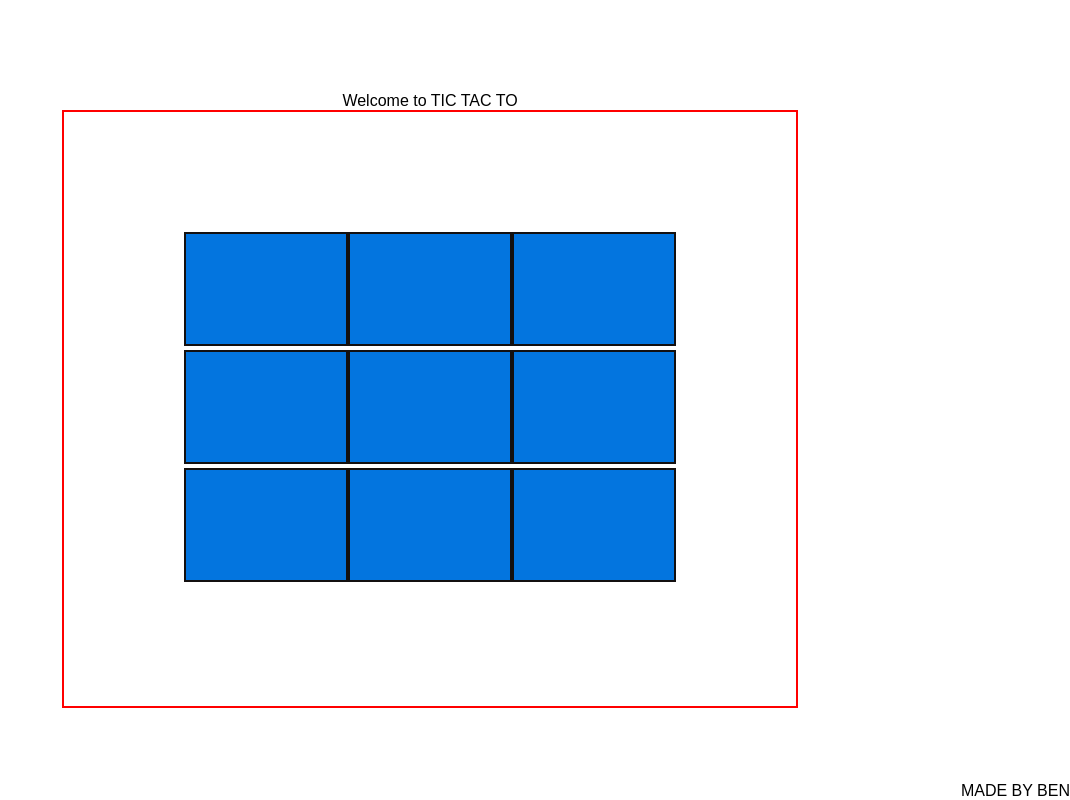
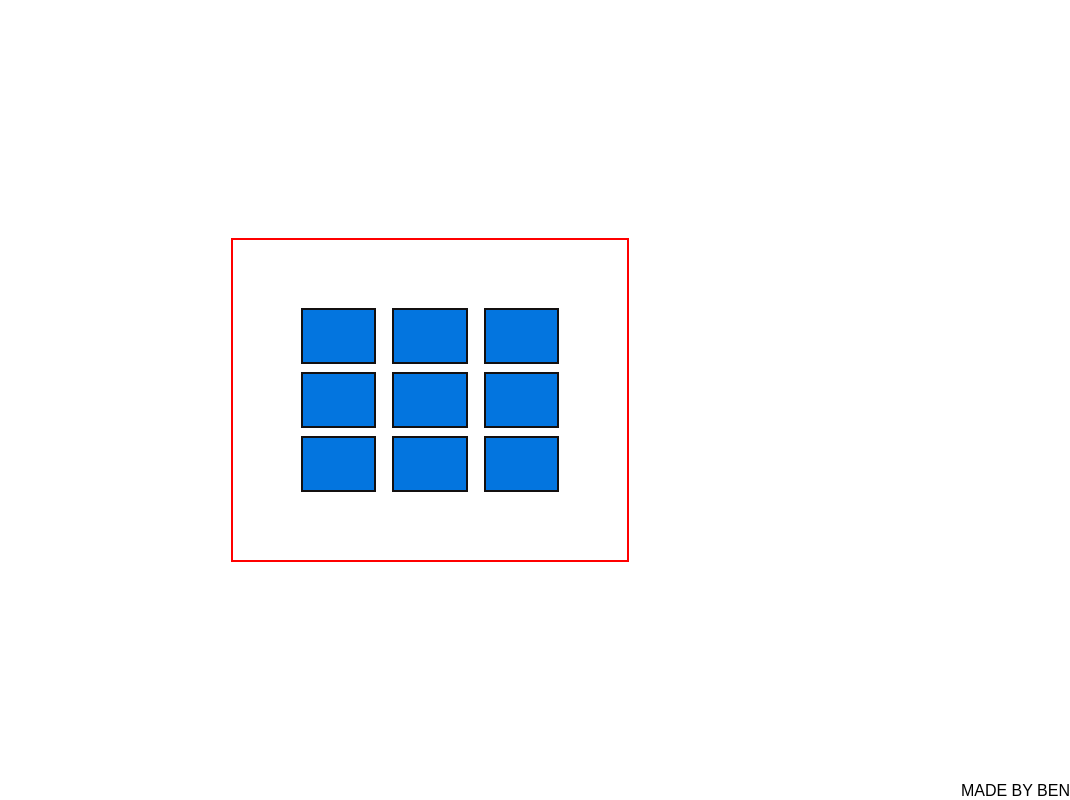
Before and after one commit to CodeAcademyBKK2017/react-intro, a React (Create React App) app: page / in a window 1280 px wide. Shown: the whole page, without its empty margins (210-1280 px from the left). Built offline with nearby package versions, Linux system fonts and the light colour scheme.

Commit message:
reponsive support

```diff
--- a/src/App.js
+++ b/src/App.js
@@ -5,7 +5,6 @@ class App extends Component {
   render () {
     return (
       <div className={'app'}>
-        <div className='app-header'>Welcome to TIC TAC TO</div>
         <Box />
         <div className={'made-by'}>MADE BY BEN </div>
       </div>
--- a/src/components/Box/Box.style.css
+++ b/src/components/Box/Box.style.css
@@ -1,4 +1,7 @@
 .box {
-border: 2px solid red;
-padding: 120px;
+    display: flex;
+    border: 2px solid red;
+    padding: 60px;
+    align-content: center;
+    align-items: center;
 }
--- a/src/components/Cell/Cell.style.css
+++ b/src/components/Cell/Cell.style.css
@@ -1,19 +1,16 @@
 
 .cell {
-    display: inline-flex;
+    display: flex;
     background-color: rgb(3, 117, 223);
-    align-items: center;
-    height: 50px;
-    width: 100px;
+    height: 4vh;
+    width: 4vw;
     font-size: 4vw;
     text-align: center;
     justify-content:center;
     color: white;
     border: 2px solid #131010;
-    padding: 30px;
-    flex-direction: row;
-
-
+    padding: 10px;
+    margin: 8px;
   }
 .disable-cell {
     pointer-events: none;
--- a/src/components/Row/Row.style.css
+++ b/src/components/Row/Row.style.css
@@ -1,3 +1,3 @@
 .row {
-
+    width: 40vh;
 }
```
